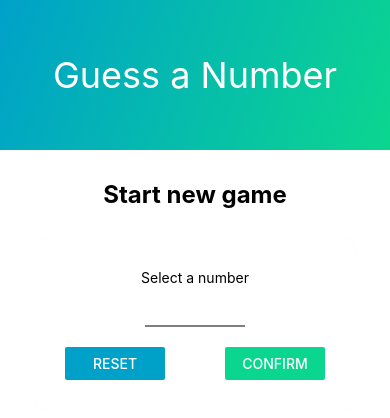
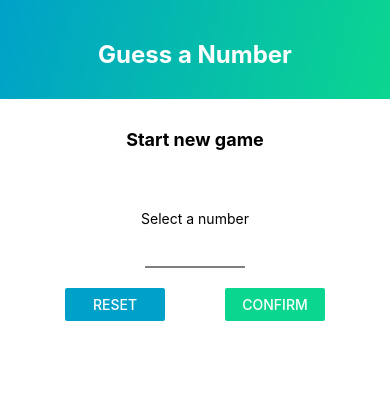
Before and after one commit to annaszalkiewicz/guess-number, a React Native app: screen / in a window 390 px wide. Shown: the top 418 px of the page. Built offline with nearby package versions, Linux system fonts and the light colour scheme.

Commit message:
Edit styling to avoid adding scrollbar

```diff
--- a/components/Header.js
+++ b/components/Header.js
@@ -21,15 +21,16 @@ const Header = props => {
 const styles = StyleSheet.create({
   container: {
     width: "100%",
-    height: 150,
-    paddingVertical: 30,
+    paddingTop: 40,
+    paddingBottom: 30,
     alignItems: "center",
     justifyContent: "center"
   },
   title: {
-    fontSize: 36,
+    fontSize: 24,
     color: "#fff",
-    textAlign: 'center'
+    textAlign: 'center',
+    fontWeight: 'bold'
   }
 });
 
--- a/screens/StartGameScreen.js
+++ b/screens/StartGameScreen.js
@@ -109,7 +109,7 @@ const styles = StyleSheet.create({
     alignItems: "center"
   },
   title: {
-    fontSize: 24,
+    fontSize: 18,
     fontWeight: "bold"
   },
   card: {
```
